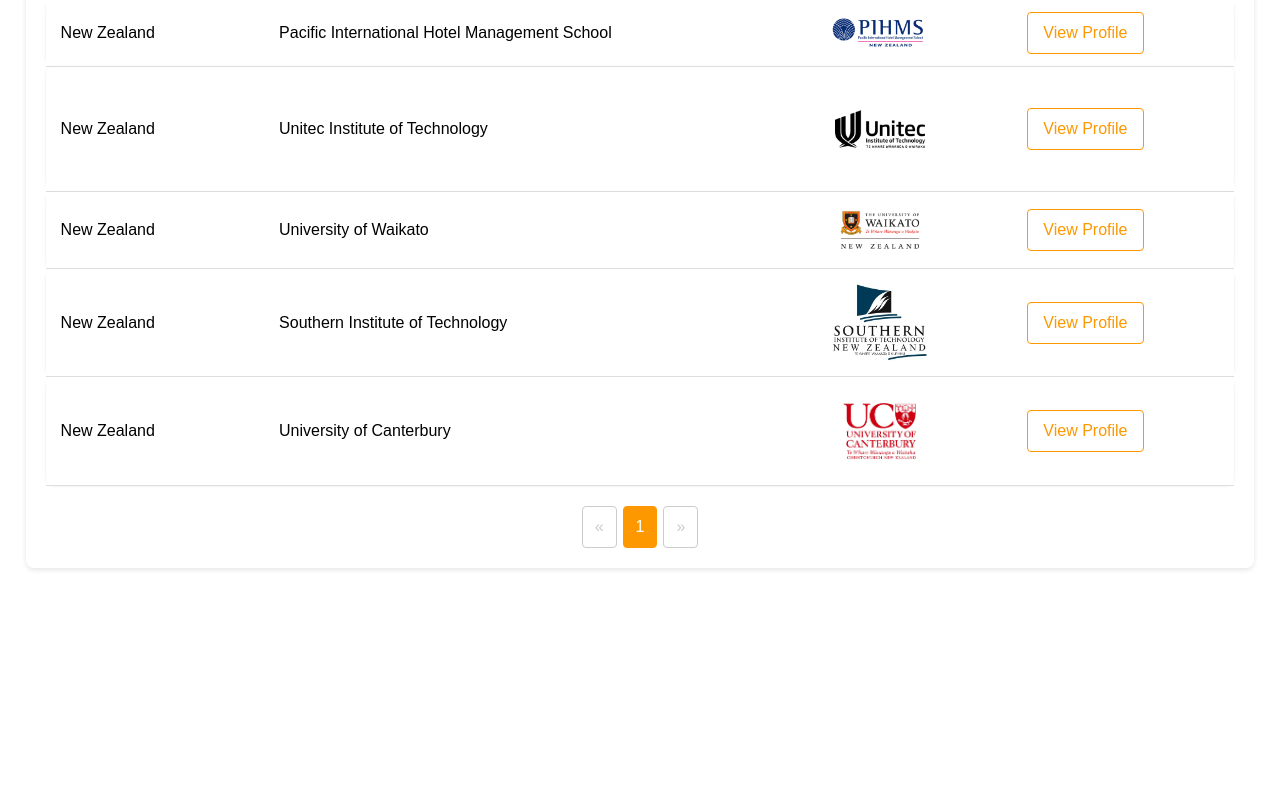
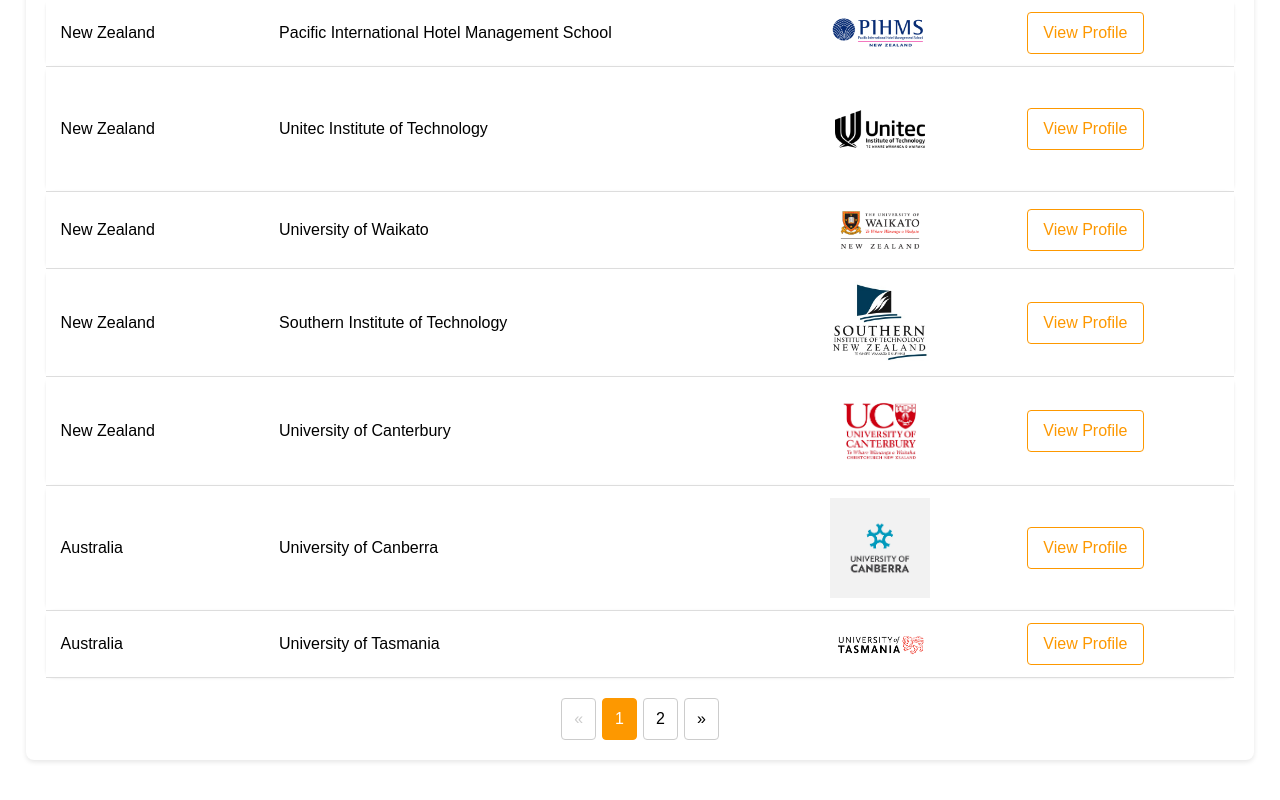
Before and after one commit to Sabbirfeni/victoriaschooloflondon, a Next.js app: page /university-finding in a window 1280 px wide. Shown: the part 972-1772 px from the top of the page. Before the commit the page ends 1580 px from the top, so only its background shows below. Built offline with nearby package versions, Linux system fonts and the light colour scheme.

Commit message:
Update universities.js

```diff
--- a/database/universities.js
+++ b/database/universities.js
@@ -98,6 +98,43 @@ const universities = [
     profile:"https://www.canterbury.ac.nz/",
   },
 
+          {
+    country: "Australia",
+    name: "University of Canberra",
+    logo: "/canberra.png",
+    profile:"https://www.canberra.edu.au/",
+  },
+
+            {
+    country: "Australia",
+    name: "University of Tasmania",
+    logo: "/tasmania.png",
+    profile:"https://www.utas.edu.au/",
+  },
+
+              {
+    country: "Australia",
+    name: "Victoria University",
+    logo: "/victoria.jpg",
+    profile:"https://www.vu.edu.au/",
+  },
+
+                {
+    country: "Australia",
+    name: "APAC Australia",
+    logo: "/images.jpeg",
+    profile:"https://apac.edu.au/",
+  },
+
+                  {
+    country: "Australia",
+    name: "University of Western Australia",
+    logo: "/The-University-of-Western-Australia-logo-profile.jpg",
+    profile:"https://www.uwa.edu.au/",
+  },
+
+
+
 ];
 
 export default universities;
```
